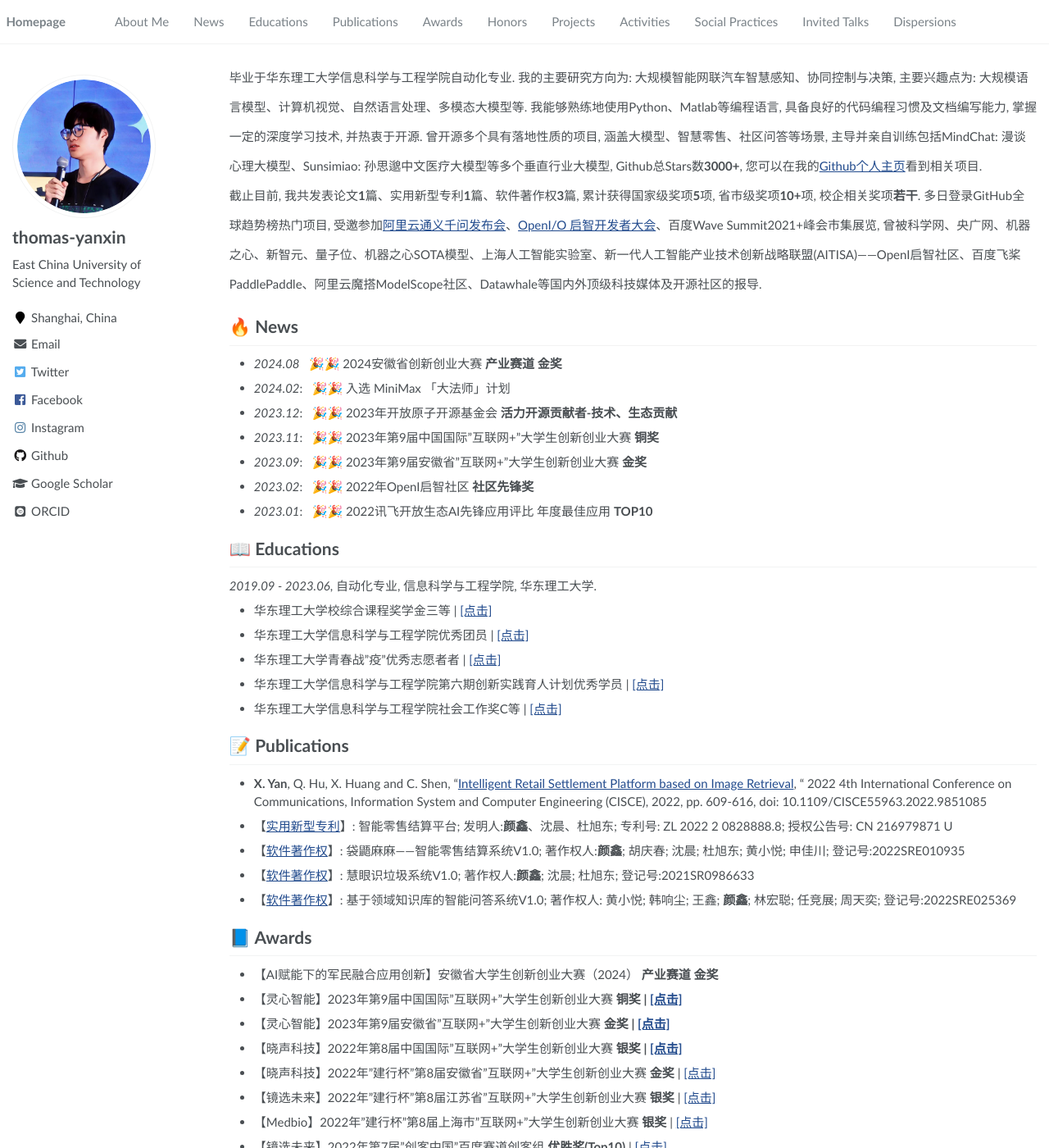
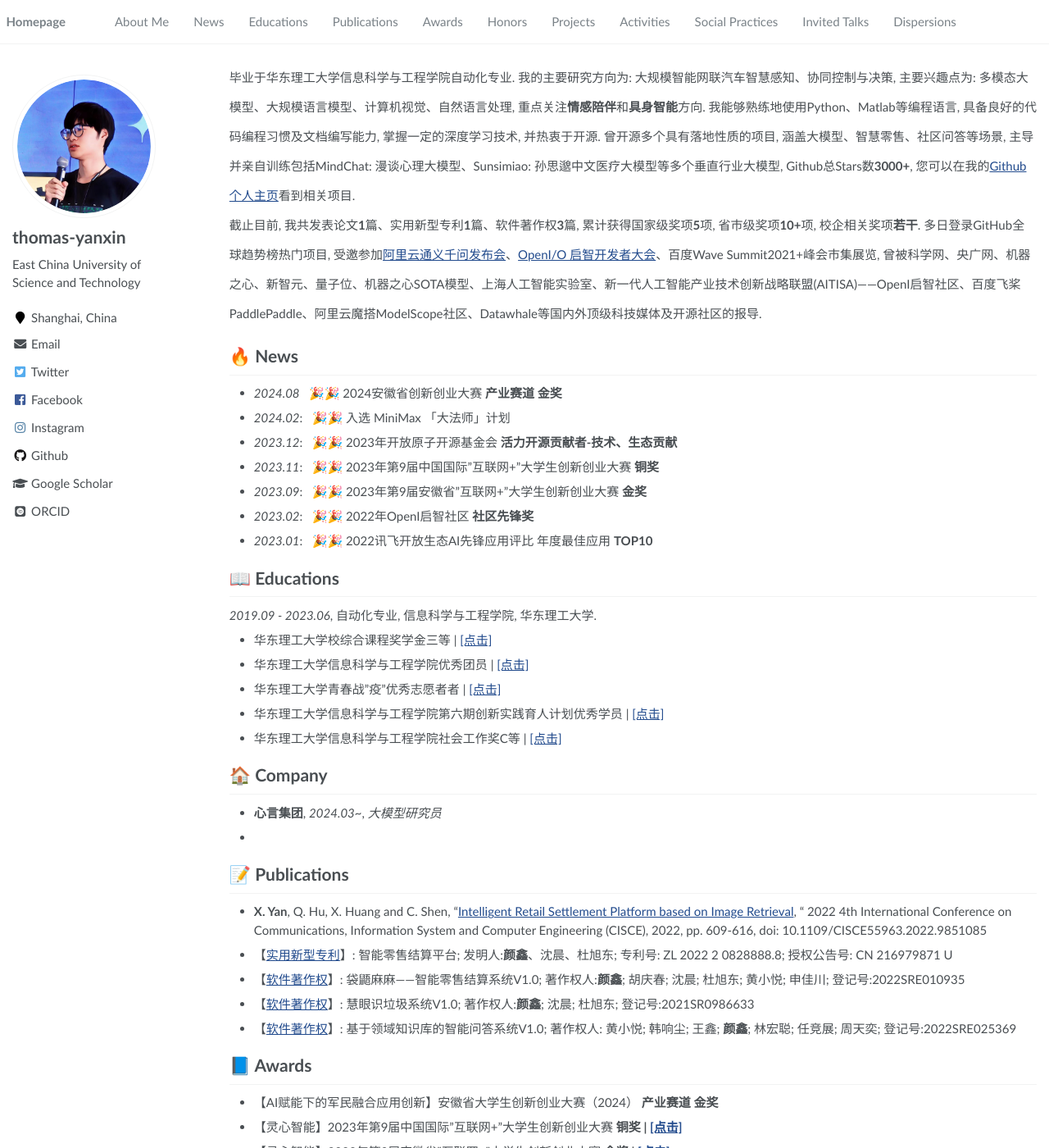
Before and after one commit to thomas-yanxin/thomas-yanxin.github.io, a Jekyll site: the page built from _pages/about.md, in a window 1280 px wide and 1400 px high. Shown: the whole window at 82% size. Built offline with Jekyll 4.4.1, drawn with Linux system fonts in a browser that asks for light colours; some web fonts are replaced.

Commit message:
modified:   _pages/about.md

```diff
--- a/_pages/about.md
+++ b/_pages/about.md
@@ -18,7 +18,7 @@ redirect_from:
 <span class='anchor' id='about-me'></span>
 
 <p style="line-height:2.4; ">
-毕业于华东理工大学信息科学与工程学院自动化专业. 我的主要研究方向为: 大规模智能网联汽车智慧感知、协同控制与决策, 主要兴趣点为: 大规模语言模型、计算机视觉、自然语言处理、多模态大模型等. 我能够熟练地使用Python、Matlab等编程语言, 具备良好的代码编程习惯及文档编写能力, 掌握一定的深度学习技术, 并热衷于开源. 曾开源多个具有落地性质的项目, 涵盖大模型、智慧零售、社区问答等场景, 主导并亲自训练包括MindChat: 漫谈心理大模型、Sunsimiao: 孙思邈中文医疗大模型等多个垂直行业大模型, Github总Stars数<strong>3000+</strong>, 您可以在我的<a href='https://github.com/thomas-yanxin'>Github个人主页</a>看到相关项目.
+毕业于华东理工大学信息科学与工程学院自动化专业. 我的主要研究方向为: 大规模智能网联汽车智慧感知、协同控制与决策, 主要兴趣点为: 多模态大模型、大规模语言模型、计算机视觉、自然语言处理, 重点关注<strong>情感陪伴</strong>和<strong>具身智能</strong>方向. 我能够熟练地使用Python、Matlab等编程语言, 具备良好的代码编程习惯及文档编写能力, 掌握一定的深度学习技术, 并热衷于开源. 曾开源多个具有落地性质的项目, 涵盖大模型、智慧零售、社区问答等场景, 主导并亲自训练包括MindChat: 漫谈心理大模型、Sunsimiao: 孙思邈中文医疗大模型等多个垂直行业大模型, Github总Stars数<strong>3000+</strong>, 您可以在我的<a href='https://github.com/thomas-yanxin'>Github个人主页</a>看到相关项目.
 <br/>
 截止目前, 我共发表论文<strong>1</strong>篇、实用新型专利<strong>1</strong>篇、软件著作权<strong>3</strong>篇, 累计获得国家级奖项<strong>5</strong>项, 省市级奖项<strong>10+</strong>项, 校企相关奖项<strong>若干</strong>. 多日登录GitHub全球趋势榜热门项目, 受邀参加<a href='/proof/阿里云邀请函_颜鑫.pdf'>阿里云通义千问发布会</a>、<a href='/proof/启智开发者大会邀请函-颜鑫.pdf'>OpenI/O 启智开发者大会</a>、百度Wave Summit2021+峰会市集展览, 曾被科学网、央广网、机器之心、新智元、量子位、机器之心SOTA模型、上海人工智能实验室、新一代人工智能产业技术创新战略联盟(AITISA)——OpenI启智社区、百度飞桨PaddlePaddle、阿里云魔搭ModelScope社区、Datawhale等国内外顶级科技媒体及开源社区的报导.
 </p>
@@ -42,6 +42,11 @@ redirect_from:
 * 华东理工大学青春战"疫"优秀志愿者者 \| [\[点击\]](https://github.com/thomas-yanxin/thomas-yanxin.github.io/blob/master/proof/%E6%8A%97%E7%96%AB%E4%BC%98%E7%A7%80%E5%BF%97%E6%84%BF%E8%80%85.jpg)
 * 华东理工大学信息科学与工程学院第六期创新实践育人计划优秀学员 \| [\[点击\]](https://github.com/thomas-yanxin/thomas-yanxin.github.io/blob/master/proof/%E5%88%9B%E6%96%B0%E8%82%B2%E4%BA%BA.jpg)
 * 华东理工大学信息科学与工程学院社会工作奖C等 \| [\[点击\]](/proof/%E7%A4%BE%E4%BC%9A%E5%B7%A5%E4%BD%9C%E5%A5%96.jpg)
+
+
+# 🏠 Company
+* **心言集团**, *2024.03~*, *大模型研究员*
+*
 
 
 # 📝 Publications
```
